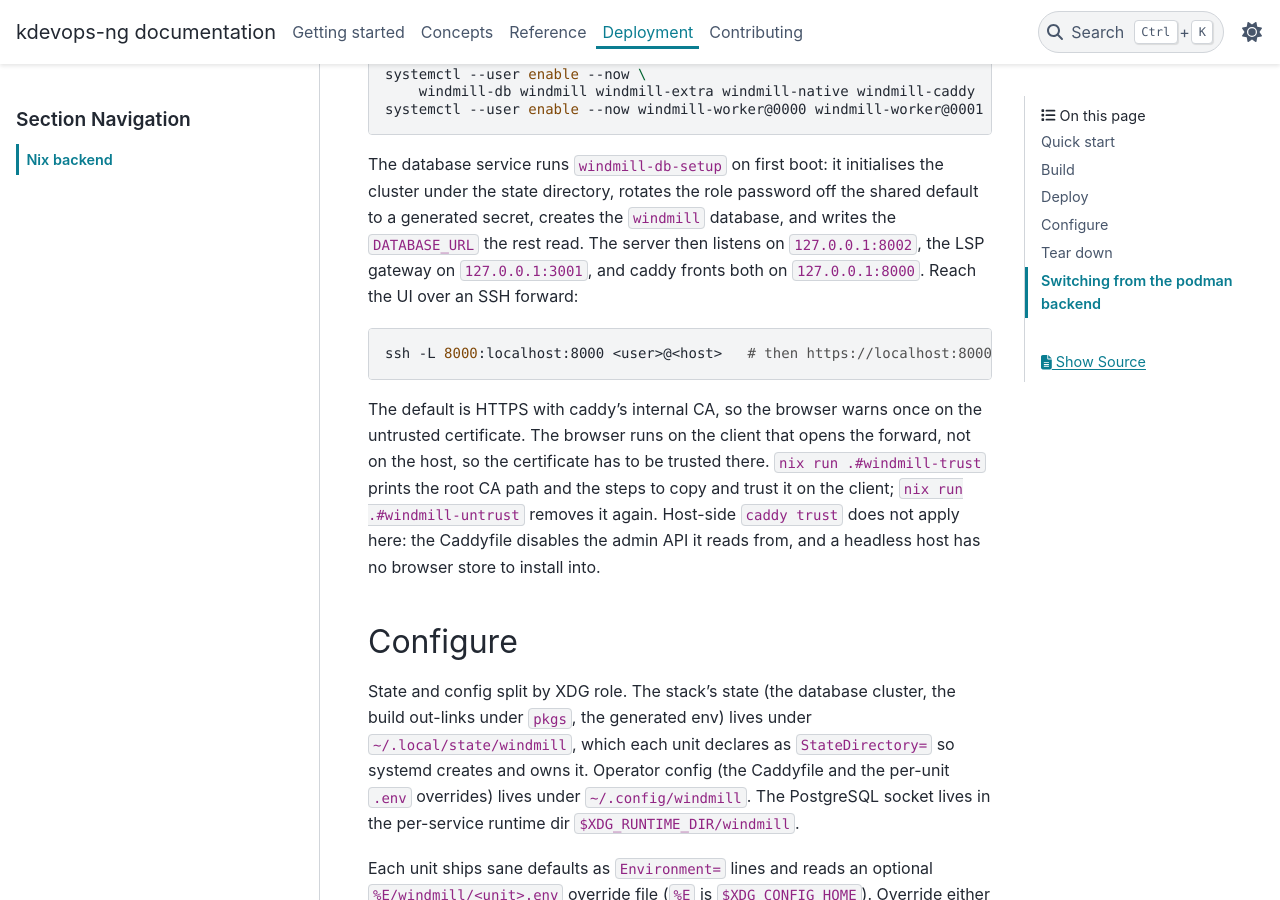
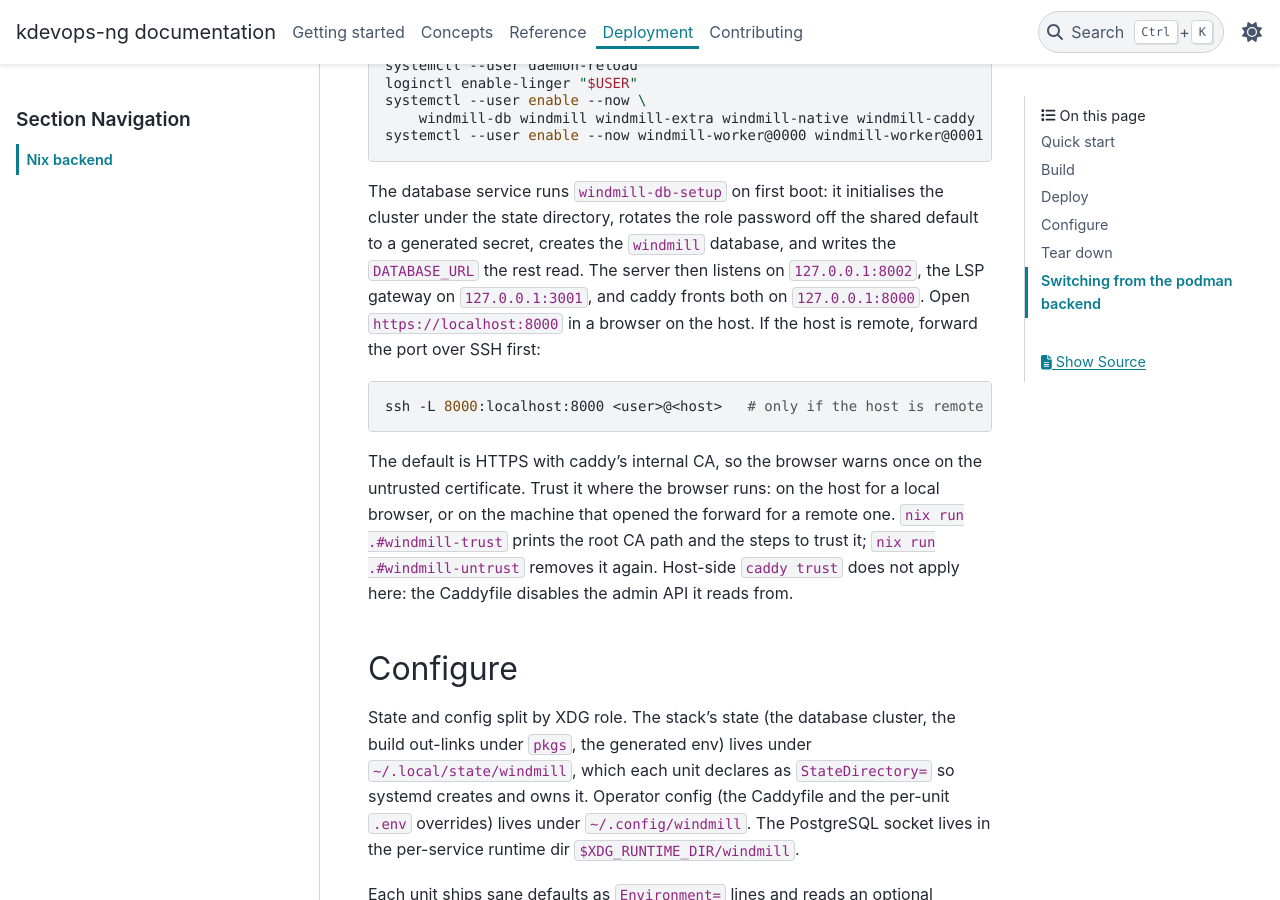
Before and after one commit to dagomez137/kdevops-ng, a Sphinx documentation site: the page built from docs/deployment/nix-backend.rst, in a window 1280 px wide and 900 px high, scrolled down 2123 px. Built offline with Sphinx 7.4.7 and the PyData theme 0.15.4, drawn with Linux system fonts in a browser that asks for light colours; some of the changed text lies outside the part shown.

Commit message:
docs: treat SSH-forward as remote-only, not the default
The guides told every reader to reach the UI and the served docs over an
ssh -L forward, as if the instance were always remote. It binds
127.0.0.1, so a local operator just opens the URL in a browser on the
host; the forward is only for reaching a remote host. Say that plainly at
each spot: the quick start, the activate step, the overview, and the docs
serve note now open the URL directly and forward only if the host is
remote. The certificate-trust note follows suit: trust it where the
browser runs, the host locally or the forwarding machine remotely.

Generated-by: Claude AI
Signed-off-by: Daniel Gomez <da.gomez@kernel.org>

```diff
--- a/docs/contributing/development.rst
+++ b/docs/contributing/development.rst
@@ -100,8 +100,8 @@ Documentation
    $ nix run .#docs           # render reStructuredText to docs/_build/html
    $ nix run .#serve -- 8001  # serve the built HTML on 127.0.0.1:8001
 
-View the served HTML over an SSH tunnel:
-``ssh -L 8001:127.0.0.1:8001 <host>``.
+Open it at ``http://127.0.0.1:8001``; if the host is remote, forward the port
+first with ``ssh -L 8001:127.0.0.1:8001 <host>``.
 
 Deploying the Windmill stack
 ============================
--- a/docs/deployment/nix-backend.rst
+++ b/docs/deployment/nix-backend.rst
@@ -29,12 +29,13 @@ this backend is built around.
 Quick start
 ===========
 
-Deploy the whole stack, then reach the UI over an SSH forward:
+Deploy the whole stack, then open ``https://localhost:8000`` in a browser on
+the host. If the host is remote, forward the port over SSH first:
 
 .. code-block:: console
 
    $ nix run .#windmill-deploy                  # build, install, activate
-   $ ssh -L 8000:localhost:8000 <user>@<host>   # then https://localhost:8000
+   $ ssh -L 8000:localhost:8000 <user>@<host>   # only if the host is remote
 
 The browser warns once on caddy's internal certificate; trust it with
 ``nix run .#windmill-trust``. The sections below expand each step: what is
@@ -103,19 +104,19 @@ the cluster under the state directory, rotates the role password off the shared
 default to a generated secret, creates the ``windmill`` database, and writes the
 ``DATABASE_URL`` the rest read. The server then listens on ``127.0.0.1:8002``,
 the LSP gateway on ``127.0.0.1:3001``, and caddy fronts both on
-``127.0.0.1:8000``. Reach the UI over an SSH forward:
+``127.0.0.1:8000``. Open ``https://localhost:8000`` in a browser on the host. If
+the host is remote, forward the port over SSH first:
 
 .. code-block:: shell
 
-   ssh -L 8000:localhost:8000 <user>@<host>   # then https://localhost:8000
+   ssh -L 8000:localhost:8000 <user>@<host>   # only if the host is remote
 
 The default is HTTPS with caddy's internal CA, so the browser warns once on the
-untrusted certificate. The browser runs on the client that opens the forward,
-not on the host, so the certificate has to be trusted there. ``nix run
-.#windmill-trust`` prints the root CA path and the steps to copy and trust it on
-the client; ``nix run .#windmill-untrust`` removes it again. Host-side
-``caddy trust`` does not apply here: the Caddyfile disables the admin API it
-reads from, and a headless host has no browser store to install into.
+untrusted certificate. Trust it where the browser runs: on the host for a local
+browser, or on the machine that opened the forward for a remote one. ``nix run
+.#windmill-trust`` prints the root CA path and the steps to trust it; ``nix run
+.#windmill-untrust`` removes it again. Host-side ``caddy trust`` does not apply
+here: the Caddyfile disables the admin API it reads from.
 
 Configure
 =========
--- a/docs/getting-started/overview.rst
+++ b/docs/getting-started/overview.rst
@@ -8,8 +8,9 @@ kdevops-ng is a Linux kernel development and test-automation framework. It
 self-hosts a Windmill workflow engine and uses Nix for reproducible build and
 guest environments. The flows, steps and apps that drive the work are kept as
 code in git, which is the source of truth; ``wmill`` moves them between the
-repository and the running instance. The instance runs locally and is reached
-on ``127.0.0.1:8000`` (SSH-forward to use the UI).
+repository and the running instance. The instance binds ``127.0.0.1:8000``;
+open it in a browser on the host, or forward the port over SSH if the host is
+remote.
 
 .. _project-status:
 
```
